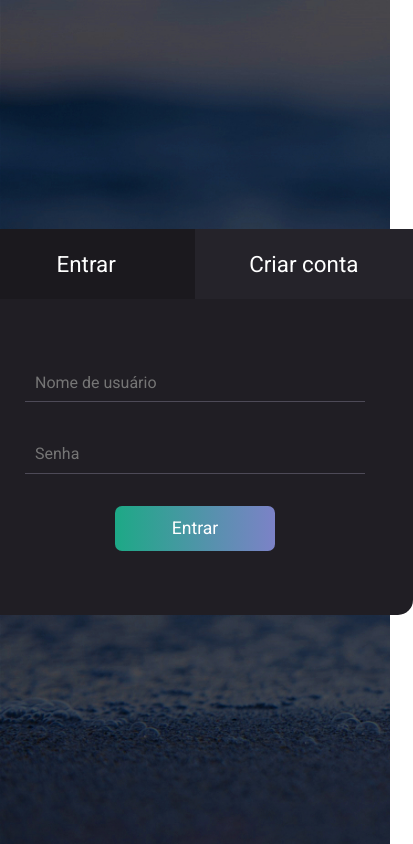
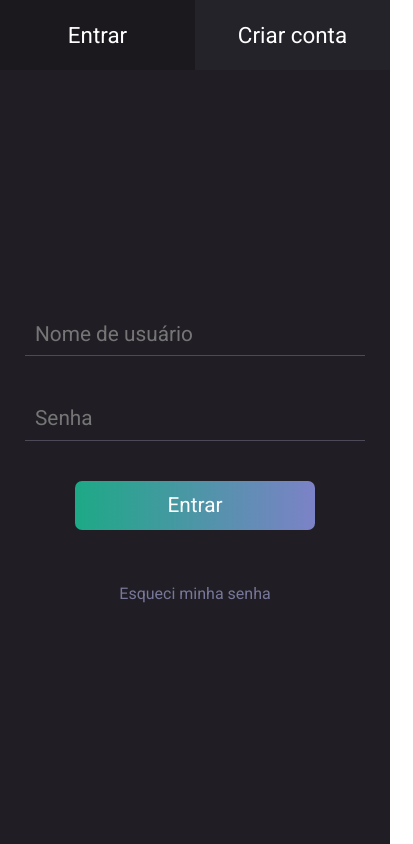
Before and after one commit to rafaeldiehl/nautilus-calculus, a React (Create React App) app: page /nautilus-calculus/login in a window 390 px wide. Shown: the whole page, 413 px wide, since content can reach past the window. Built offline with nearby package versions, Linux system fonts and the light colour scheme.

Commit message:
Estilização da página de login

```diff
--- a/src/pages/Login/index.jsx
+++ b/src/pages/Login/index.jsx
@@ -28,6 +28,7 @@ function Login() {
             <input name="name" type="text" placeholder="Nome de usuário" />
             <input name="password" type="password" placeholder="Senha" />
             <Button name="Entrar" />
+            <a href="#" className="forgotPassword">Esqueci minha senha</a>
           </form>
         </div>
       </div>
--- a/src/pages/Login/styles.scss
+++ b/src/pages/Login/styles.scss
@@ -52,9 +52,6 @@ div#login {
             form {
                 @include flex(column);
 
-                label {
-                    font-size: 1rem;
-                }
                 input {
                     margin: 0 0 2rem;
                     color: white;
@@ -66,10 +63,52 @@ div#login {
                     outline: none;
                     border-bottom: 1.3px solid lighten($grey, 12);
                 }
+
                 button {
                     width: 10rem;
+                }
+
+                .forgotPassword {
+                    margin-top: 2rem;
+                    font-size: 0.8rem;
+                    color: #779;
+
+                    &:hover {
+                        text-decoration: underline;
+                    }
                 }
             }
         }
     }
 }
+
+@media(max-width: 500px) {
+    div#login {
+        .form-container {
+            height: 100vh;
+            width: 100vw;
+            border-radius: 0;
+            -webkit-border-radius: 0;
+            -moz-border-radius: 0;
+            -ms-border-radius: 0;
+            -o-border-radius: 0;
+
+            .login-form {
+                form {
+                    input {
+                        font-size: 1.3rem;
+                        margin: 0 0 2.5rem;
+                    }
+                    button {
+                        font-size: 1.3rem;
+                        width: 15rem;
+                    }
+                    .forgotPassword {
+                        margin-top: 3.5rem;
+                        font-size: 1rem;
+                    }
+                }
+            }
+        }
+    }
+}
```
